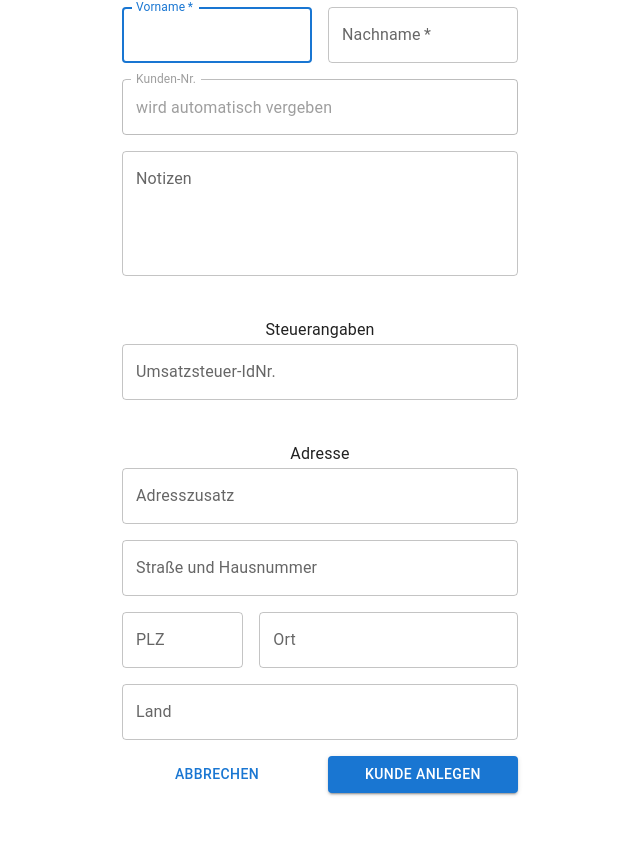
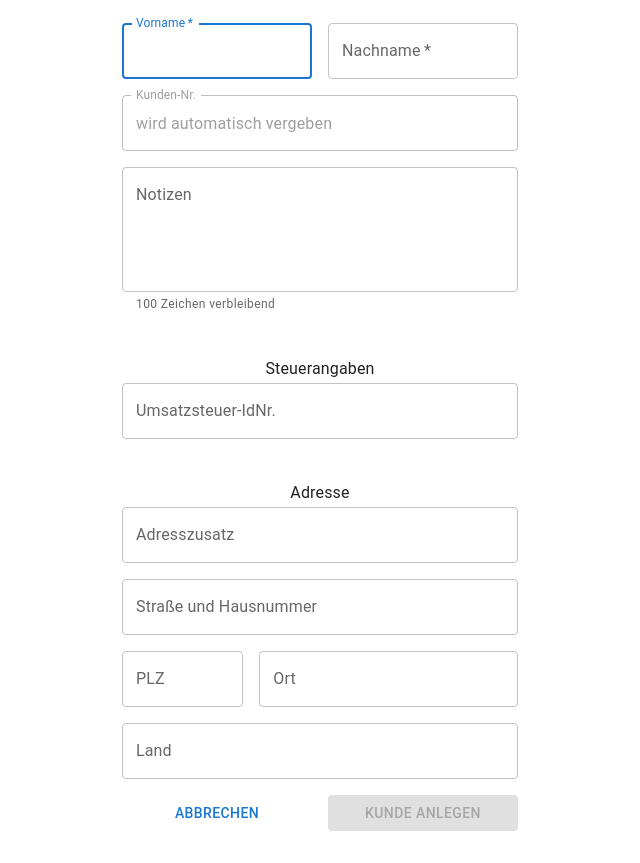
Before and after one commit to Cadarr/customerpage, a React (Vite) app: page / in a window 1280 px wide. Shown: the part 201-1064 px from the top of the page, without its empty margins (320-960 px from the left). Before the commit the page ends 1026 px from the top, so only its background shows below. Built offline with nearby package versions, Linux system fonts and the light colour scheme.

Commit message:
feat: basic error handling

```diff
--- a/src/components/features/CustomerForm/CustomerFormComponent.tsx
+++ b/src/components/features/CustomerForm/CustomerFormComponent.tsx
@@ -5,19 +5,32 @@ import CssBaseline from "@mui/material/CssBaseline";
 import TextField from "@mui/material/TextField";
 import Grid from "@mui/material/Grid";
 import Box from "@mui/material/Box";
-import PersonAddAltOutlinedIcon from '@mui/icons-material/PersonAddAltOutlined';
+import { blue } from "@mui/material/colors";
+import PersonAddAltOutlinedIcon from "@mui/icons-material/PersonAddAltOutlined";
 import Typography from "@mui/material/Typography";
 import Container from "@mui/material/Container";
 import { createTheme, ThemeProvider } from "@mui/material/styles";
-import useSubmitCustomer from '../../../hooks/useSubmitCustomer';
+import useSubmitCustomer from "../../../hooks/useSubmitCustomer";
+import { Alert, CircularProgress } from "@mui/material";
+import { useState } from "react";
 
 const defaultTheme = createTheme();
 
 export default function CustomerForm() {
+  const [formError, setFormError] = useState("");
+  const [loading, setLoading] = React.useState(false);
+
+  const [firstName, setFirstName] = useState("");
+  const [lastName, setLastName] = useState("");
+  const [notes, setNotes] = useState("");
+
+  const [vatIdError, setVatIdError] = useState("");
 
   const submitCustomer = useSubmitCustomer();
   const handleSubmit = async (event: React.FormEvent<HTMLFormElement>) => {
     event.preventDefault();
+    setLoading(true);
+    setFormError("");
     const data = new FormData(event.currentTarget);
     const customerData = {
       id: data.get("id"),
@@ -29,9 +42,19 @@ export default function CustomerForm() {
       streetAndNumber: data.get("streetAndNumber"),
       postalCode: data.get("postalCode"),
       city: data.get("city"),
-      country: data.get("country")
+      country: data.get("country"),
+    };
+    try {
+      const status = await submitCustomer(customerData);
+    } catch (error) {
+      setLoading(false);
+      if (error instanceof Error) {
+        setFormError(`Fehler beim Anlegen des Kunden - ${error.message}`);
+      } else {
+        setFormError("Ein unbekannter Fehler ist aufgetreten");
+      }
     }
-    await submitCustomer(customerData);
+    setLoading(false);
   };
 
   return (
@@ -46,18 +69,24 @@ export default function CustomerForm() {
             alignItems: "center",
           }}
         >
-          <Avatar sx={{ m: 1, bgcolor: "secondary.main" }}>
+          <Avatar sx={{ m: 1, bgcolor:  blue[500] }}>
             <PersonAddAltOutlinedIcon />
           </Avatar>
           <Typography component="h1" variant="h5">
             Kunde anlegen
           </Typography>
-          <Box component="form" noValidate onSubmit={handleSubmit} sx={{ mt: 3 }}>
+          <Box role="form" component="form" noValidate onSubmit={handleSubmit} sx={{ mt: 3 }}>
             <Grid container spacing={2}>
+              <Grid item xs={12}>
+                {formError && <Alert severity="error">{formError}</Alert>}
+              </Grid>
               <Grid item xs={12} sm={6}>
                 <TextField
                   label="Vorname"
+                  value={firstName}
+                  onChange={(e) => setFirstName(e.target.value)}
                   required
+                  aria-required="true"
                   fullWidth
                   id="firstName"
                   name="firstName"
@@ -68,7 +97,10 @@ export default function CustomerForm() {
               <Grid item xs={12} sm={6}>
                 <TextField
                   label="Nachname"
+                  value={lastName}
+                  onChange={(e) => setLastName(e.target.value)}
                   required
+                  aria-required="true"
                   fullWidth
                   id="lastName"
                   name="lastName"
@@ -86,13 +118,31 @@ export default function CustomerForm() {
                 />
               </Grid>
               <Grid item xs={12}>
-                <TextField fullWidth name="notes" label="Notizen" id="notes" multiline rows={4} />
+                <TextField
+                  fullWidth
+                  value={notes}
+                  onChange={(e) => setNotes(e.target.value)}
+                  name="notes"
+                  label="Notizen"
+                  id="notes"
+                  multiline
+                  rows={4}
+                  inputProps={{ maxLength: 100 }}
+                  helperText={`${100 - notes.length} Zeichen verbleibend`}
+                />
               </Grid>
 
               <Grid item xs={12} sx={{ mt: 3 }}>
                 <Typography variant="subtitle1">Steuerangaben</Typography>
 
-                <TextField fullWidth name="vatId" label="Umsatzsteuer-IdNr." id="vatId" />
+                <TextField
+                  fullWidth
+                  name="vatId"
+                  label="Umsatzsteuer-IdNr."
+                  id="vatId"
+                  error={vatIdError !== ""}
+                  helperText={vatIdError || undefined}
+                />
               </Grid>
 
               <Grid item xs={12} sx={{ mt: 3 }}>
@@ -100,7 +150,13 @@ export default function CustomerForm() {
                 <TextField fullWidth name="addressAddition" label="Adresszusatz" id="addressAddition" />
               </Grid>
               <Grid item xs={12}>
-                <TextField fullWidth name="streetAndNumber" label="Straße und Hausnummer" id="streetAndNumber" autoComplete="street-address" />
+                <TextField
+                  fullWidth
+                  name="streetAndNumber"
+                  label="Straße und Hausnummer"
+                  id="streetAndNumber"
+                  autoComplete="street-address"
+                />
               </Grid>
               <Grid item xs={12} sm={4}>
                 <TextField label="PLZ" fullWidth id="postalCode" name="postalCode" autoComplete="postal-code" />
@@ -117,8 +173,21 @@ export default function CustomerForm() {
                 </Button>
               </Grid>
               <Grid item xs={12} sm={6}>
-                <Button type="submit" fullWidth variant="contained">
+                <Button type="submit" fullWidth variant="contained" disabled={!firstName || !lastName || loading}>
                   Kunde anlegen
+                  {loading && (
+                    <CircularProgress
+                      size={24}
+                      sx={{
+                        color: blue[500],
+                        position: "absolute",
+                        top: "50%",
+                        left: "50%",
+                        marginTop: "-12px",
+                        marginLeft: "-12px",
+                      }}
+                    />
+                  )}
                 </Button>
               </Grid>
             </Grid>
--- a/src/hooks/useSubmitCustomer.ts
+++ b/src/hooks/useSubmitCustomer.ts
@@ -17,7 +17,8 @@ const useSubmitCustomer = () => {
       return result;
     } catch (error) {
       console.error(error);
-      throw new Error(`Fehler beim Anlegen des Kunden - ${error}`);
+      throw new Error(" " +  error);
+
     }
   }, []);
 
```
